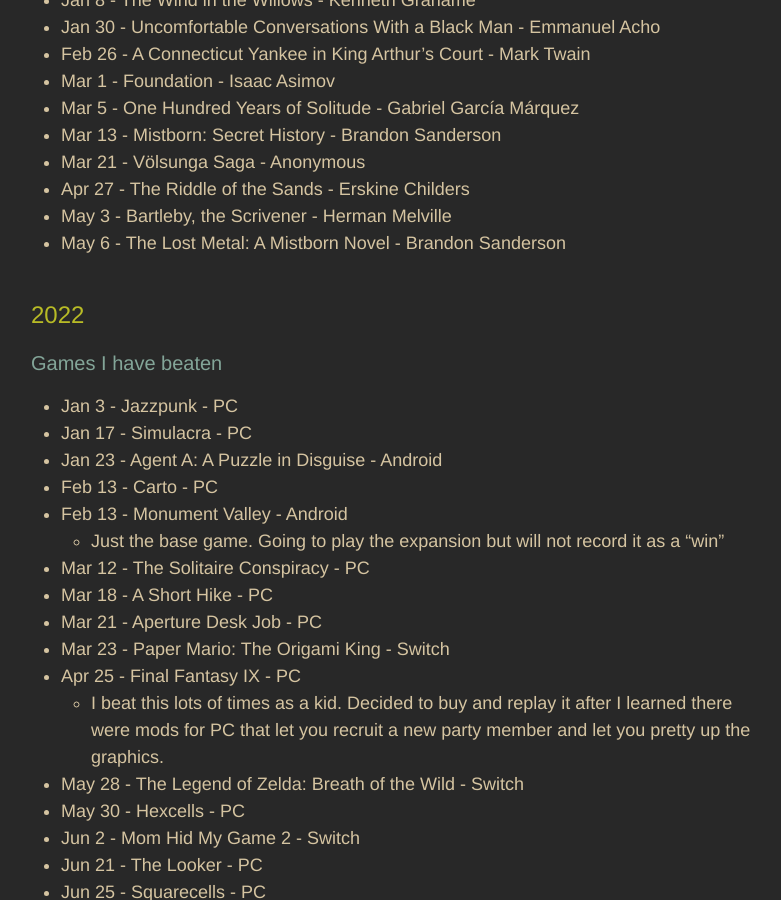
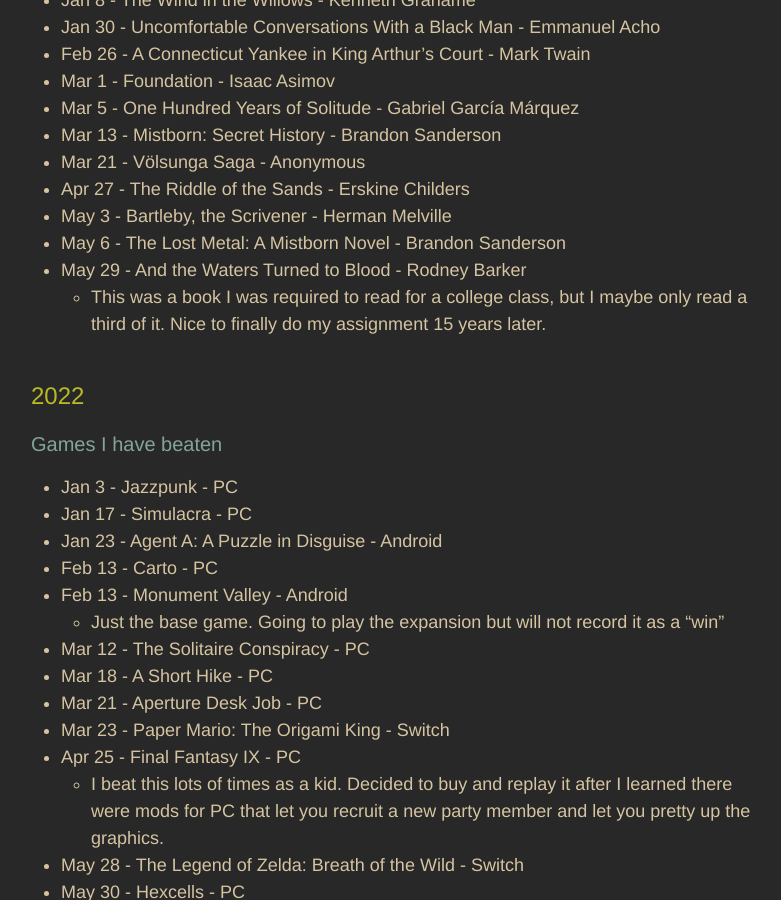
Before and after one commit to adkinsrs/sadkins_site, a Jekyll site: the page built from misc.md, in a window 1280 px wide and 900 px high, scrolled down 1010 px. Shown: the whole window, without its empty margins (239-1020 px from the left). Built offline with Jekyll 4.4.1, drawn with Linux system fonts in a browser that asks for light colours.

Commit message:
read a book

```diff
--- a/misc.md
+++ b/misc.md
@@ -45,6 +45,8 @@
 * Apr 27 - The Riddle of the Sands - Erskine Childers
 * May 3 - Bartleby, the Scrivener - Herman Melville
 * May 6 - The Lost Metal: A Mistborn Novel - Brandon Sanderson
+* May 29 - And the Waters Turned to Blood - Rodney Barker
+  * This was a book I was required to read for a college class, but I maybe only read a third of it. Nice to finally do my assignment 15 years later.
 
 ## 2022
 
```
